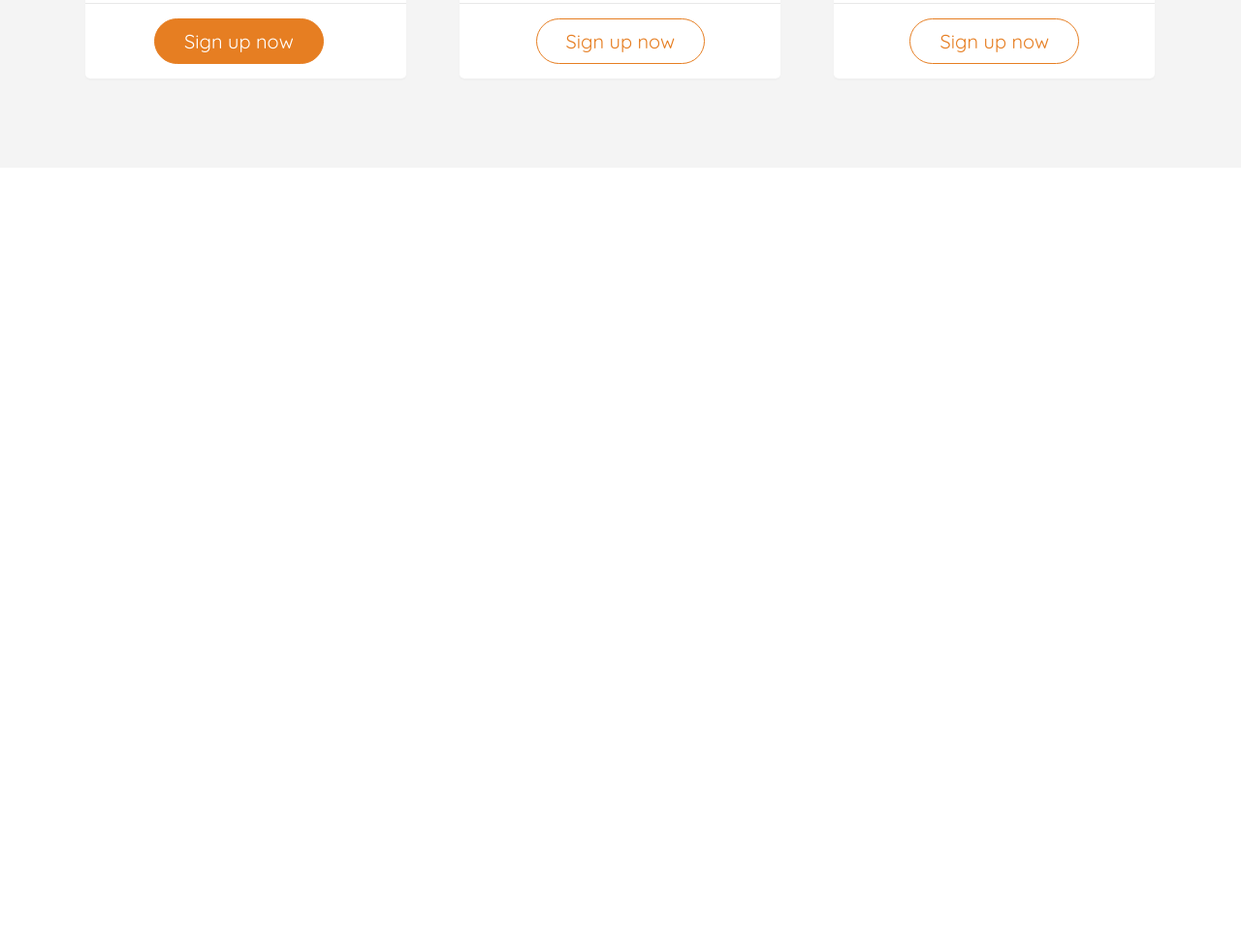
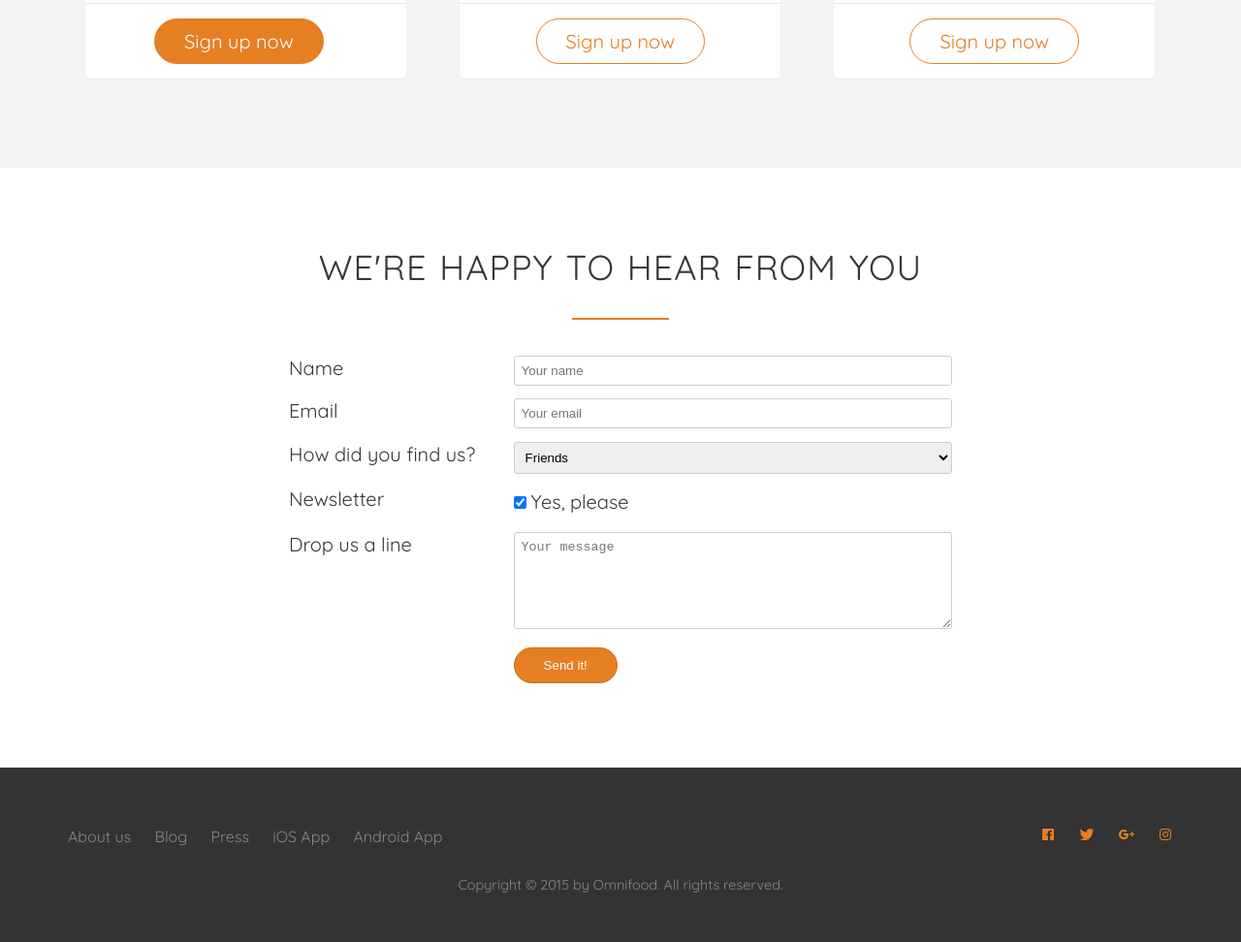
Before and after one commit to GrovesJames/Omnifood, a plain HTML site: page index.html in a window 1280 px wide. Shown: the part 4561-5533 px from the top of the page at 97% size. Before the commit the page ends 4734 px from the top, so only its background shows below. Drawn offline with nearby package versions, Linux system fonts and the light colour scheme.

Commit message:
finished building website

```diff
--- a/index.html
+++ b/index.html
@@ -336,6 +336,94 @@
     </div>
     </section>
 
+    <section class="section-contact">
+      <div class="row">
+        <h2>We're happy to hear from you</h2>
+      </div>
+      <div class="row">
+        <form method="post" action="#" class="contact-form">
+          <div class="row">
+            <div class="col span-1-of-3">
+              <label for="name">Name</label>
+            </div>
+            <div class="col span-2-of-3">
+              <input type="text" name="name" id="name" placeholder="Your name" required>
+            </div>
+          </div>
+          <div class="row">
+            <div class="col span-1-of-3">
+              <label for="email">Email</label>
+            </div>
+            <div class="col span-2-of-3">
+              <input type="text" name="email" id="email" placeholder="Your email" required>
+            </div>
+          </div>
+          <div class="row">
+            <div class="col span-1-of-3">
+              <label for="find-us">How did you find us?</label>
+            </div>
+            <div class="col span-2-of-3">
+              <select name="find-us" id="find-us">
+                <option value="friends" selected>Friends</option>
+                <option value="search" >Search engine</option>
+                <option value="ad">Advertisement</option>
+                <option value="other">Other</option>
+              </select>
+            </div>
+          </div>
+          <div class="row">
+            <div class="col span-1-of-3">
+              <label for="news">Newsletter</label>
+            </div>
+            <div class="col span-2-of-3">
+              <input type="checkbox" name="news" id="news" checked>Yes, please
+            </div>
+          </div>
+          <div class="row">
+            <div class="col span-1-of-3">
+              <label>Drop us a line</label>
+            </div>
+            <div class="col span-2-of-3">
+              <textarea name="message" placeholder="Your message"></textarea>
+            </div>
+          </div>
+          <div class="row">
+            <div class="col span-1-of-3">
+              <label>&nbsp;</label>
+            </div>
+            <div class="col span-2-of-3">
+              <input type="submit" value="Send it!">
+            </div>
+          </div>
+        </form>
+      </div>
+    </section>
+
+    <footer id="footer">
+      <div class="row">
+        <div class="col span-1-of-2">
+          <ul class="footer-nav">
+            <li><a href="#">About us</a></li>
+            <li><a href="#">Blog</a></li>
+            <li><a href="#">Press</a></li>
+            <li><a href="#">iOS App</a></li>
+            <li><a href="#">Android App</a></li>
+          </ul>
+        </div>
+        <div class="col span-1-of-2">
+          <ul class="social-links">
+            <li><a hrer="#"><ion-icon name="logo-facebook"></ion-icon></a></li>
+            <li><a hrer="#"><ion-icon name="logo-twitter"></ion-icon></a></li>
+            <li><a hrer="#"><ion-icon name="logo-googleplus"></ion-icon></a></li>
+            <li><a hrer="#"><ion-icon name="logo-instagram"></ion-icon></a></li>
+          </ul>
+        </div>
+      </div>
+      <div class="row">
+        <p>Copyright &copy; 2015 by Omnifood. All rights reserved.</p>
+      </div>
+    </footer>
+
     <script src="https://unpkg.com/ionicons@4.5.10-0/dist/ionicons.js"></script>
   </body>
 </html>
--- a/resources/css/style.css
+++ b/resources/css/style.css
@@ -102,7 +102,7 @@ a:hover, a:active{
 
 /* -----------buttons */
 .btn:link,
-.btn:visited {
+.btn:visited, input[type=submit] {
   display: inline-block;
   padding: 10px 30px;
   font-weight: 300;
@@ -111,7 +111,7 @@ a:hover, a:active{
   transition: background-color 0.2s, border 0.2s, color 0.2s;
 }
 .btn-full:link,
-.btn-full:visited {
+.btn-full:visited, input[type=submit] {
   background-color: #e67e22;
   border: 1px solid #e67e22;
   color: #fff;
@@ -123,11 +123,11 @@ a:hover, a:active{
   color: #e67e22;
 }
 .btn:hover,
-.btn:active {
+.btn:active, input[type=submit]:hover, input[type=submit]:active {
   background-color: #cf6d17;
 }
 .btn-full:hover,
-.btn-full:active {
+.btn-full:active, input[type=submit] {
   border: 1px solid #cf6d17;
 }
 .btn-ghost:hover,
@@ -388,3 +388,70 @@ cite img{
 .plan-box ul li{
   padding: 5px 0;
 }
+/* =============================================== */
+/* Contact form */
+/* =============================================== */
+.contact-form{
+  width: 60%;
+  margin: 0 auto;
+}
+input[type=text],input[type=email], select, textarea{
+  width: 100%;
+  padding: 7px;
+  border-radius: 3px;
+  border: 1px solid #ccc;
+}
+textarea{
+  height: 100px;
+}
+input[type="checkbox"]{
+  margin: 10px 5px 10px 0;
+}
+:focus {outline:none;}
+/* =============================================== */
+/* Footer */
+/* =============================================== */
+#footer{
+  background-color: #333;
+  padding: 50px;
+  font-size: 80%;
+}
+.footer-nav{
+  list-style: none;
+  float: left;
+}
+.social-links{
+  list-style: none;
+  float: right;
+  color: #e67e22;
+}
+.footer-nav li, .social-links li{
+  display: inline-block;
+  margin-right: 20px;
+}
+.footer-nav li:last-child, .social-links li:last-child{
+  margin-right: 0;
+}
+.footer-nav li a:link,
+.footer-nav li .btn-app:visited,
+.social-links li a:link,
+.social-links li .btn-app:visited{
+  text-decoration: none;
+  border: 0;
+  color: #888;
+  transition: color 0.2s;
+}
+.footer-nav li a:hover,
+.footer-nav li a:active{
+  color: #ddd;
+}
+.social-links li a:link,
+.social-links li a:visited{
+  font-size: 200%;
+}
+footer p{
+  color: #888;
+  text-align: center;
+  font-size: 90%;
+  margin-top: 20px;
+}
```
